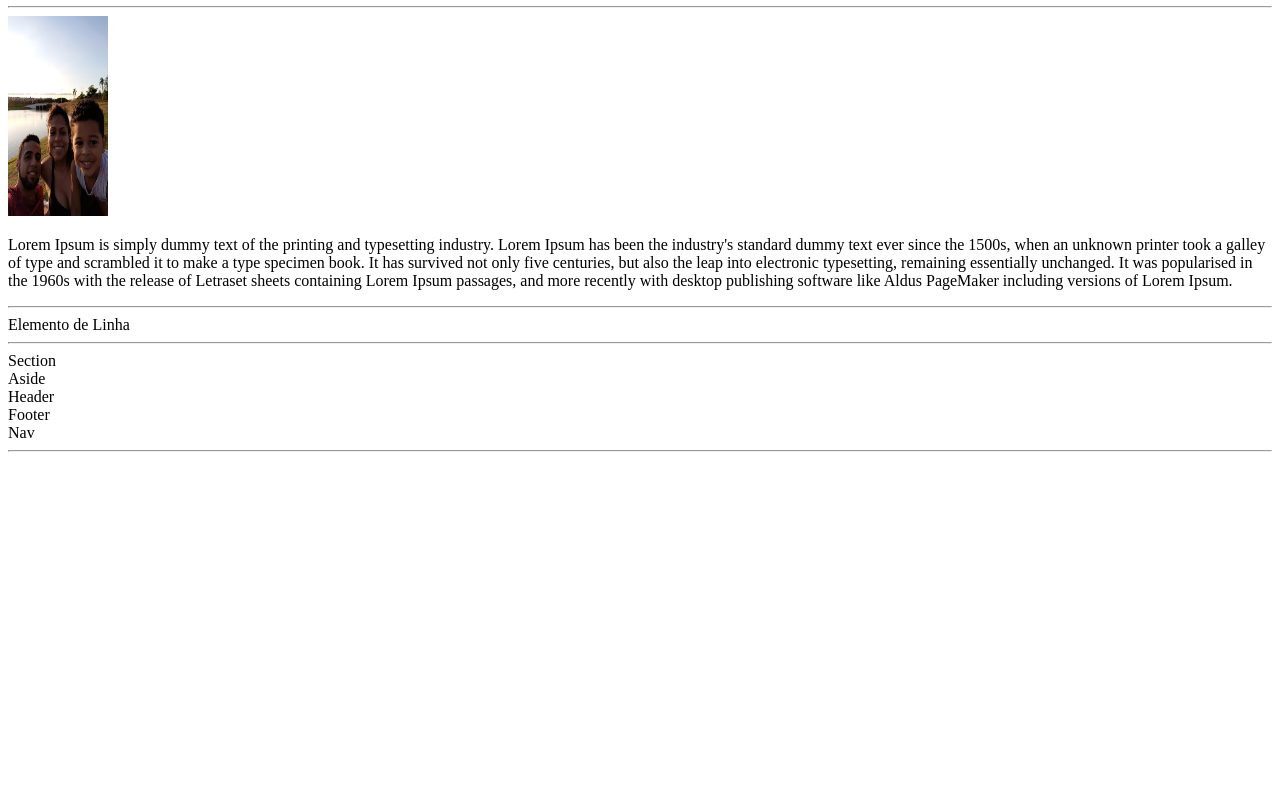
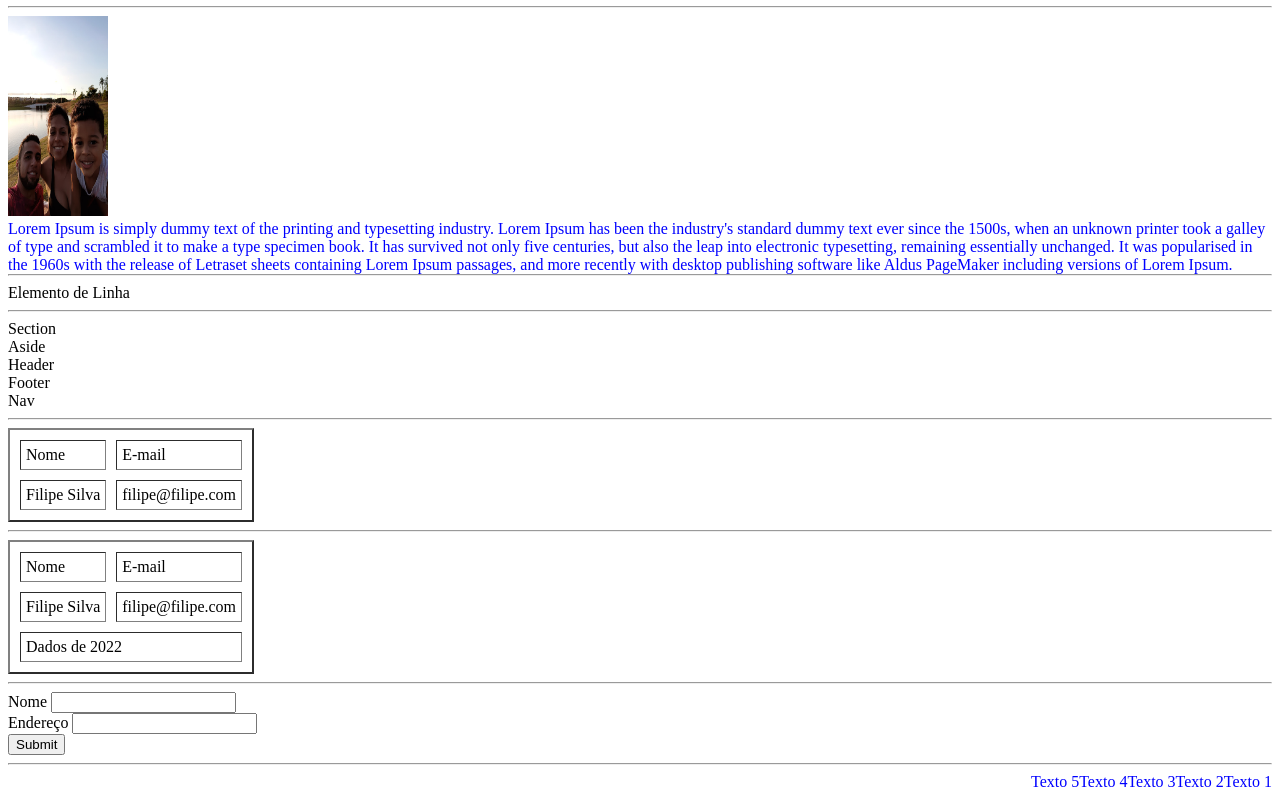
Before and after one commit to ferilva1989/estudos_fluig, a plain HTML site: page #fluig Dev Start/index.html in a window 1280 px wide. Shown: the part 637-1428 px from the top of the page. Before the commit the page ends 1097 px from the top, so only its background shows below. Drawn offline with Linux system fonts and the light colour scheme.

Commit message:
html css

```diff
--- /dev/null
+++ b/#fluig Dev Start/CSS/estilo.css
@@ -0,0 +1,6 @@
+p {
+    width: auto;
+    margin: auto;
+    color: blue;
+    float: inline-end;
+}
--- a/#fluig Dev Start/index.html
+++ b/#fluig Dev Start/index.html
@@ -4,6 +4,7 @@
     <head>
         <meta charset="UTF-8">
         <meta name="viewport" content="width=device-width, initial-scale=1.0">
+        <link rel="stylesheet" href="CSS/estilo.css" type="text/css">
         <title>fluig Dev Start</title>
     </head>
 
@@ -68,7 +69,61 @@
 
         <hr>
 
+        <table border="2" cellspacing="10" cellpadding="5">
+            <tr>
+                <td>Nome</td>
+                <td>E-mail</td>
+            </tr>
+            <tr>
+                <td>Filipe Silva</td>
+                <td>filipe@filipe.com</td>
+            </tr>
+        </table>
 
+        <hr>
+
+        <table border="2" cellspacing="10" cellpadding="5">
+            <thead>
+                <tr>
+                    <td>Nome</td>
+                    <td>E-mail</td>
+                </tr>
+            </thead>
+            <tbody>
+                <tr>
+                    <td>Filipe Silva</td>
+                    <td>filipe@filipe.com</td>
+                </tr>
+            </tbody>
+            <tfoot>
+                <tr>
+                    <td colspan="2">Dados de 2022</td>
+                </tr>
+            </tfoot>
+        </table>
+
+        <hr>
+
+        <form method="" action="">
+            <div>
+                <label for="nome">Nome</label>
+                <input type="text" name="nome" id="nome">
+            </div>
+            <div>
+                <label for="end">Endereço</label>
+                <input type="text" name="end" id="end">
+            </div>
+            <!--Término dos campos-->
+            <input type="submit">
+        </form>
+
+        <hr>
+
+        <p>Texto 1</p>
+        <p>Texto 2</p>
+        <p>Texto 3</p>
+        <p>Texto 4</p>
+        <p>Texto 5</p>
 
     </body>
 
```
